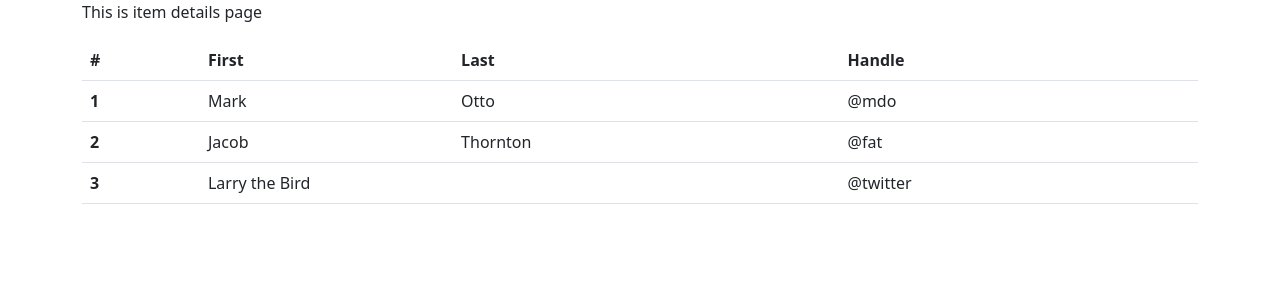
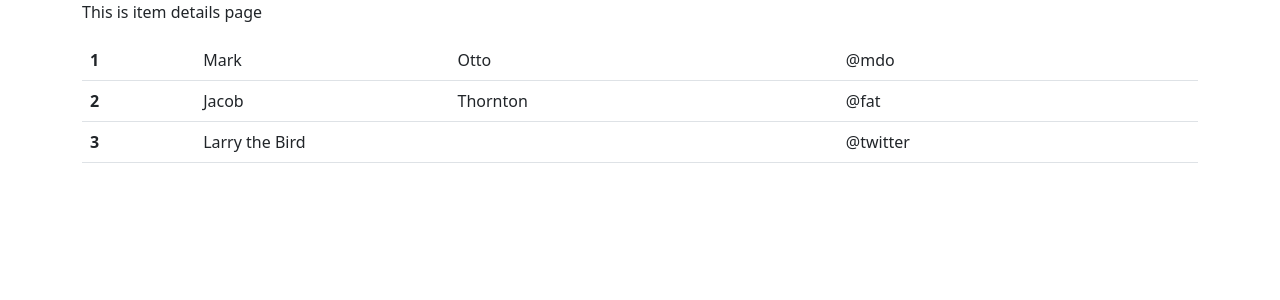
Before and after one commit to shahlep/fastApi-fun-9, a FastAPI app: page /details/1 in a window 1280 px wide. Shown: the part 56-356 px from the top of the page. Run offline with FastAPI, Linux system fonts and the light colour scheme; data that the repository does not hold is empty.

Commit message:
fastApi fun 169

```diff
--- a/templates/item_details_page.html
+++ b/templates/item_details_page.html
@@ -8,14 +8,7 @@
     <div class="container">
         <p>This is item details page</p>
         <table class="table">
-        <thead>
-            <tr>
-                <th scope="col">#</th>
-                <th scope="col">First</th>
-                <th scope="col">Last</th>
-                <th scope="col">Handle</th>
-            </tr>
-        </thead>
+
         <tbody>
             <tr>
                 <th scope="row">1</th>
```
